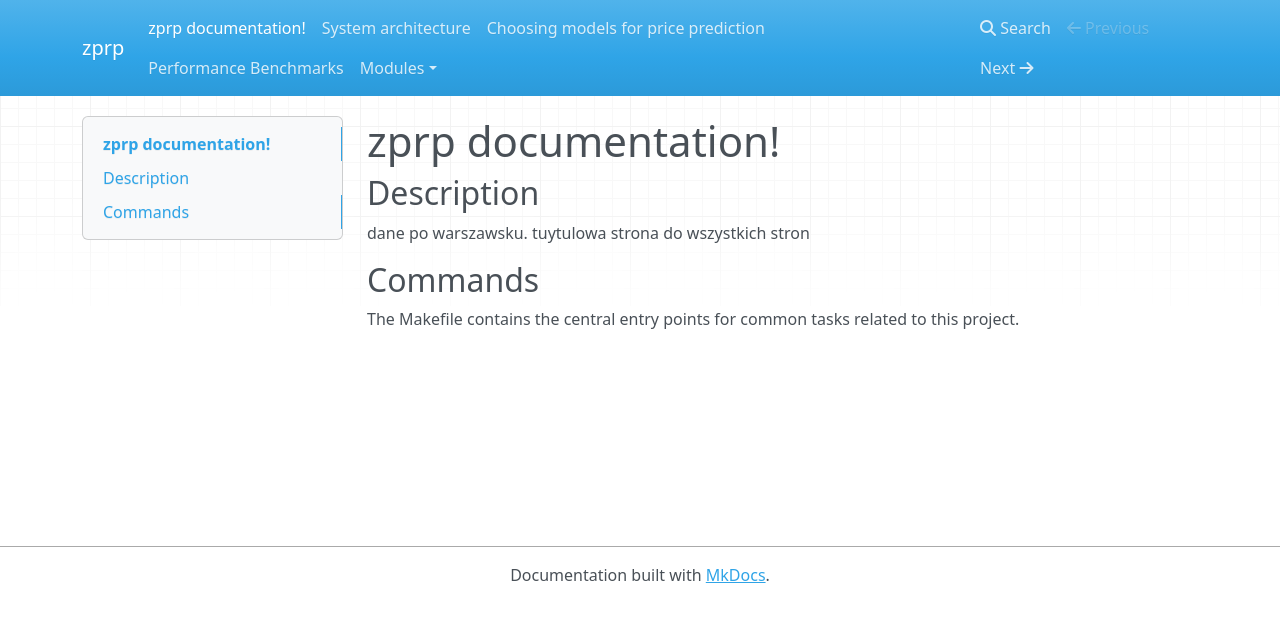
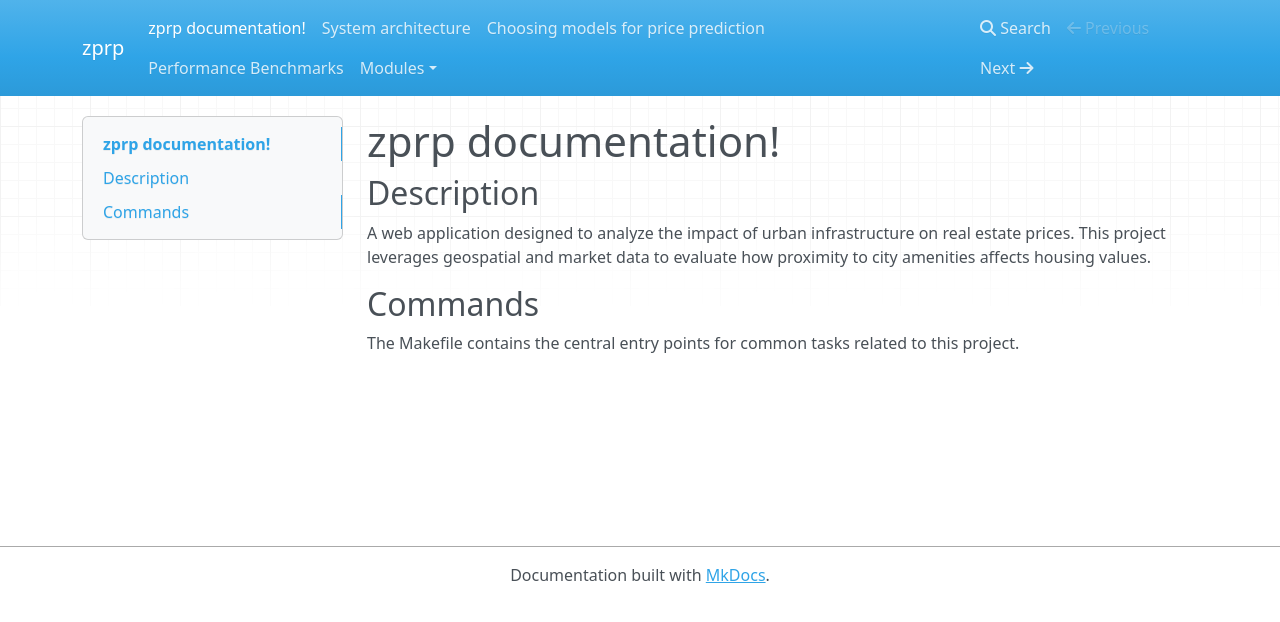
Before and after one commit to czarodziejszyn/zprp, an MkDocs documentation site: the page built from zprp/docs/docs/index.md, in a window 1280 px wide. Shown: the top 622 px of the page. Built offline with MkDocs 1.6.1, drawn with Linux system fonts in a browser that asks for light colours; nearby versions of some CDN libraries.

Commit message:
feat: makefile docs command

```diff
--- a/zprp/docs/docs/index.md
+++ b/zprp/docs/docs/index.md
@@ -2,7 +2,7 @@
 
 ## Description
 
-dane po warszawsku. tuytulowa strona do wszystkich stron
+A web application designed to analyze the impact of urban infrastructure on real estate prices. This project leverages geospatial and market data to evaluate how proximity to city amenities affects housing values.
 
 ## Commands
 
```
Also changed, not shown: 1 other file.
